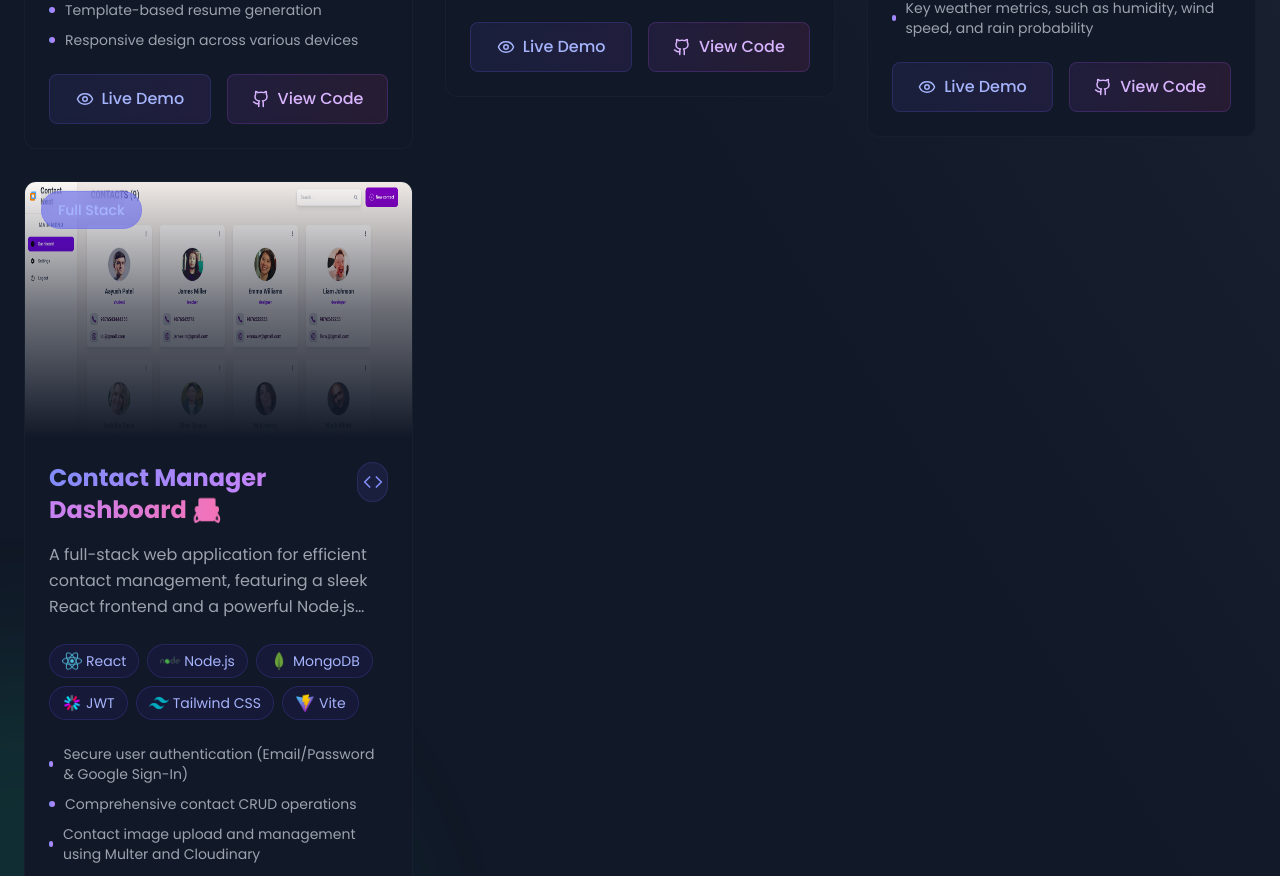
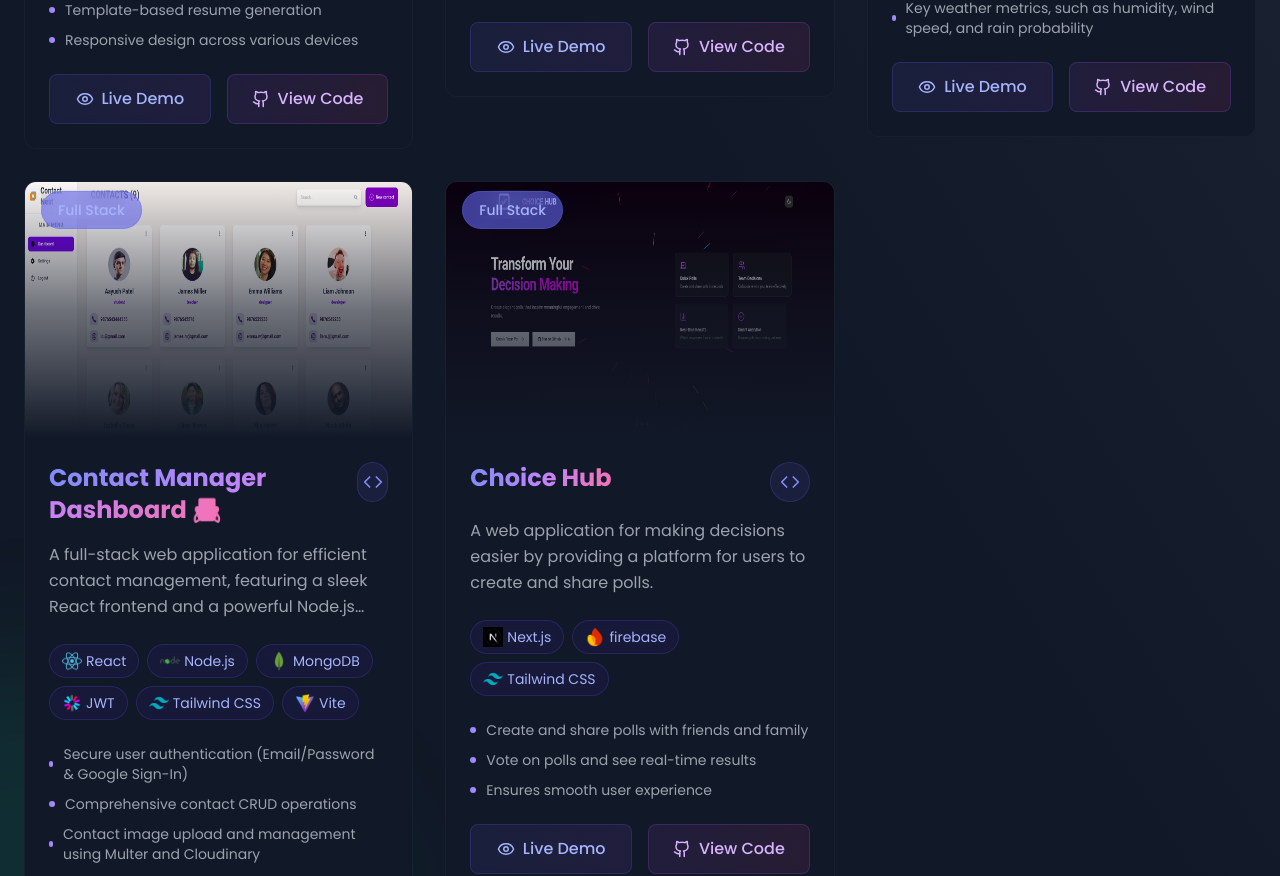
Before and after one commit to Aayush0966/portfolio-react, a React (Vite) app: page / in a window 1280 px wide. Shown: the part 3542-4418 px from the top of the page. Built offline with nearby package versions, Linux system fonts and the light colour scheme; a web font is replaced by a local one.

Commit message:
add new project

```diff
--- a/src/components/portfolioSection/PortfolioSection.jsx
+++ b/src/components/portfolioSection/PortfolioSection.jsx
@@ -2,6 +2,7 @@ import React, { useRef, useState } from 'react';
 import { motion, useInView } from 'framer-motion';
 import { Filter } from 'lucide-react';
 import primeCvImage from '/src/assets/primeCv.png';
+import choiceHubImage from '/src/assets/choicehub.png';
 import ProjectCard from './ProjectCard';
 import SectionHeader from "../common/SectionHeader";
 import streamingSiteImage from '/src/assets/streamingSite.png';
@@ -71,10 +72,22 @@ const PortfolioSection = () => {
                 "Comprehensive contact CRUD operations",
                 "Contact image upload and management using Multer and Cloudinary",
             ]
+        },
+        {
+            "title": "Choice Hub",
+            "description": "A web application for making decisions easier by providing a platform for users to create and share polls.",
+            "technologies": ["Next.js", "firebase", "Tailwind CSS"],
+            "image": choiceHubImage,
+            "liveLink": "https://choicehub.vercel.app/",
+            "githubLink": "https://github.com/Aayush0966/choice-hub",
+            "category": "Full Stack",
+            "features": [
+                "Create and share polls with friends and family",
+                "Vote on polls and see real-time results",
+                "Ensures smooth user experience"
+            ]
         }
-
     ];
-
 
 
     const categories = ['All', ...new Set(projects.map(project => project.category))];
--- a/src/components/portfolioSection/ProjectCard.jsx
+++ b/src/components/portfolioSection/ProjectCard.jsx
@@ -47,7 +47,8 @@ const ProjectCard = ({ project }) => {
             cloudinary: 'icons/cloudinary.png',
             daisyui: 'icons/daisyUI.png',
             nextjs: 'icons/nextjs.jpg',
-            nextauth: 'icons/next-auth.png'
+            nextauth: 'icons/next-auth.png',
+            firebase: 'icons/firebase.png'
         };
 
         return iconMap[tech.toLowerCase().replace(" ", "").replace(".", "")] || null;
```
Also changed, not shown: public/icons/firebase.png (added), src/assets/choicehub.png (added).
